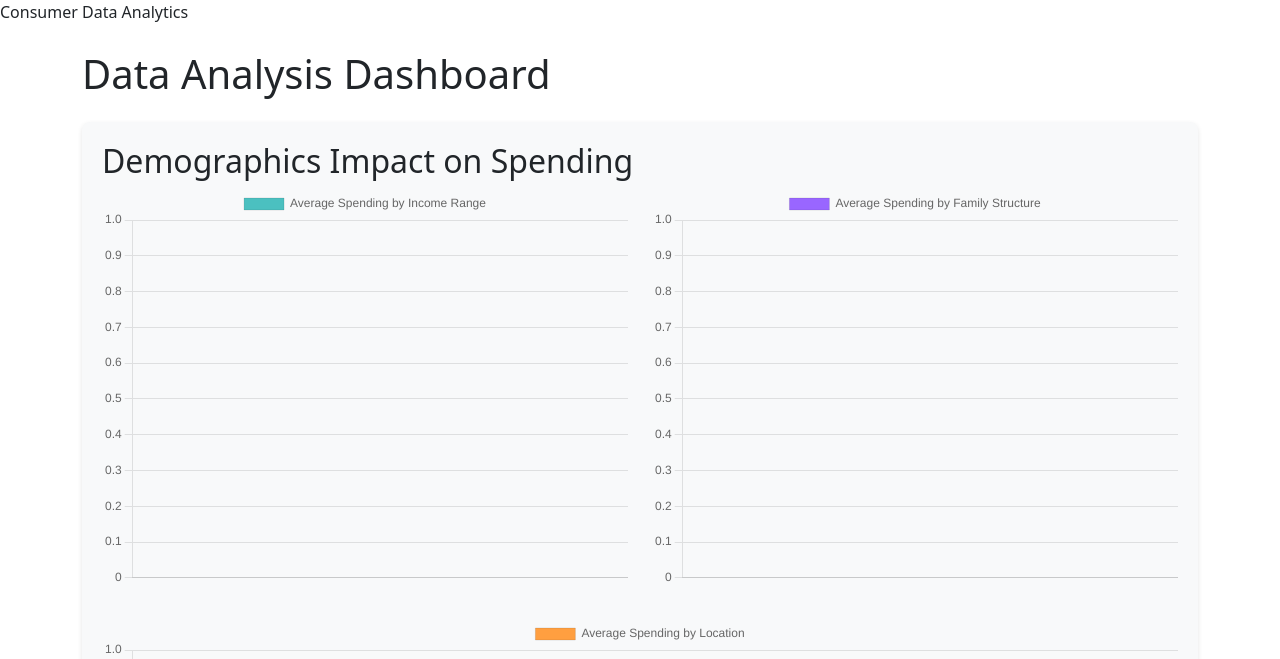
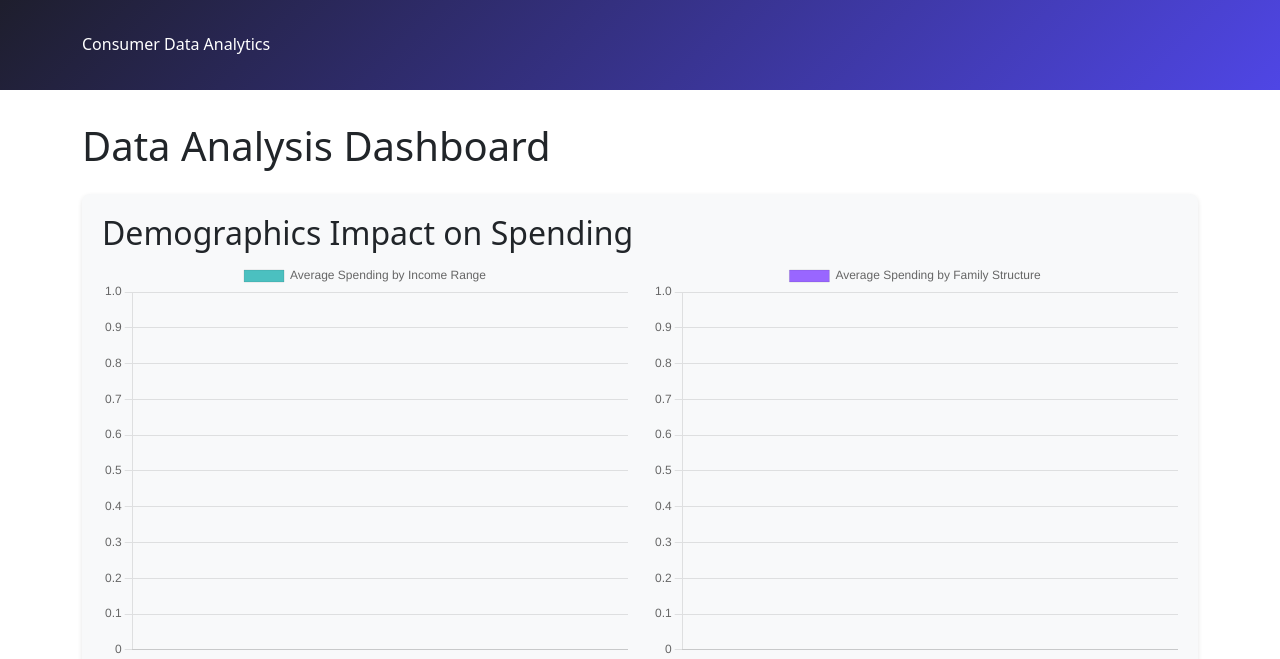
Before and after one commit to aryanksh/cloud-computing-project, a Flask app: page /analysis in a window 1280 px wide. Shown: the top 659 px of the page. Run offline with Flask 3, Linux system fonts and the light colour scheme; the visitor is signed in with stand-in values (Sample User, id 1); data that the repository does not hold is empty.

Commit message:
Update analysis.html
missing " in <tag>

```diff
--- a/templates/analysis.html
+++ b/templates/analysis.html
@@ -43,7 +43,7 @@
     </style>
 </head>
 <body>
-    <nav class="analytics-header>
+    <nav class="analytics-header">
         <div class="container">
             <a class="navbar-brand" href="/">Consumer Data Analytics</a>
             <button class="navbar-toggler" type="button" data-bs-toggle="collapse" data-bs-target="#navbarNav">
```
